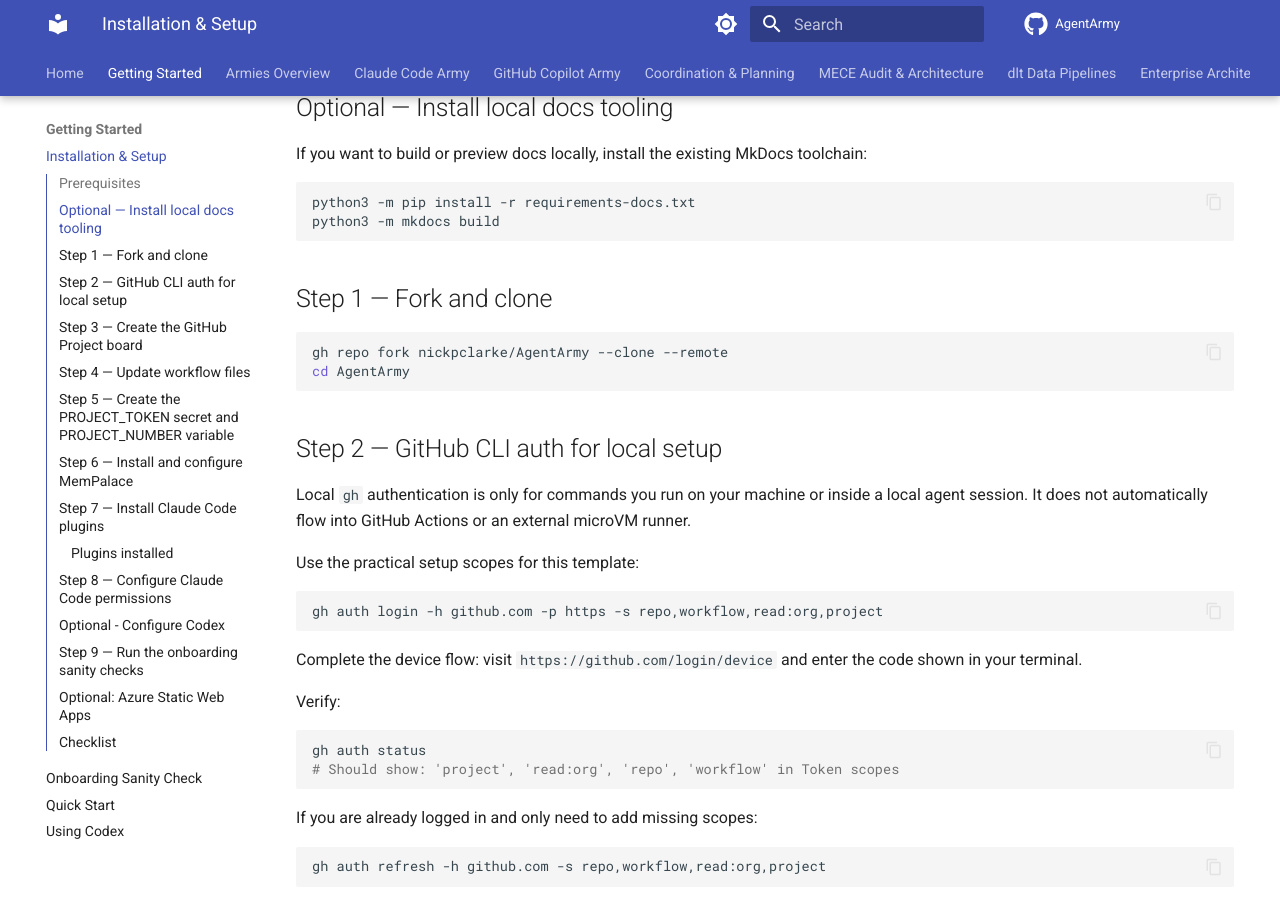
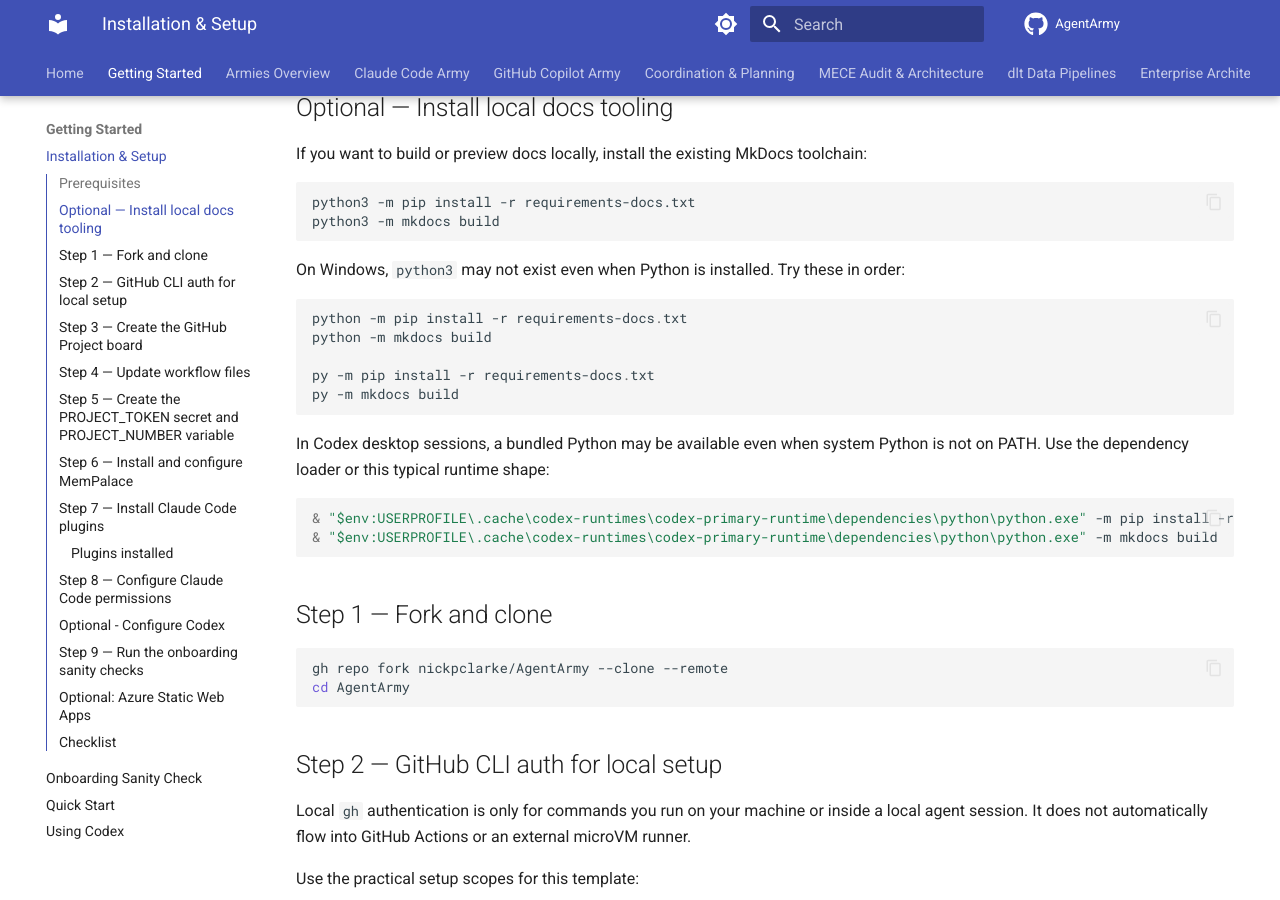
Before and after one commit to nickpclarke/AgentArmyPowerTemplate, an MkDocs documentation site: the page built from docs/setup.md, in a window 1280 px wide and 900 px high, scrolled down 624 px. Built offline with MkDocs 1.6.1 and Material for MkDocs 9.7.7, drawn with Linux system fonts in a browser that asks for light colours; comment, search, counter and statistics services are not loaded.

Commit message:
Document Windows MkDocs install fallbacks

````diff
--- a/docs/setup.md
+++ b/docs/setup.md
@@ -19,6 +19,23 @@
 ```bash
 python3 -m pip install -r requirements-docs.txt
 python3 -m mkdocs build
+```
+
+On Windows, `python3` may not exist even when Python is installed. Try these in order:
+
+```powershell
+python -m pip install -r requirements-docs.txt
+python -m mkdocs build
+
+py -m pip install -r requirements-docs.txt
+py -m mkdocs build
+```
+
+In Codex desktop sessions, a bundled Python may be available even when system Python is not on PATH. Use the dependency loader or this typical runtime shape:
+
+```powershell
+& "$env:USERPROFILE\.cache\codex-runtimes\codex-primary-runtime\dependencies\python\python.exe" -m pip install -r requirements-docs.txt
+& "$env:USERPROFILE\.cache\codex-runtimes\codex-primary-runtime\dependencies\python\python.exe" -m mkdocs build
 ```
 
 ## Step 1 — Fork and clone
````
